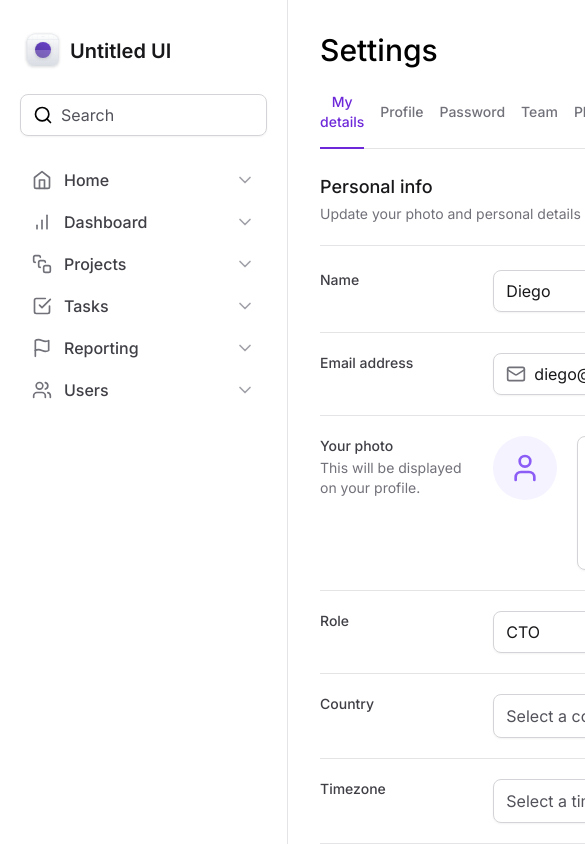
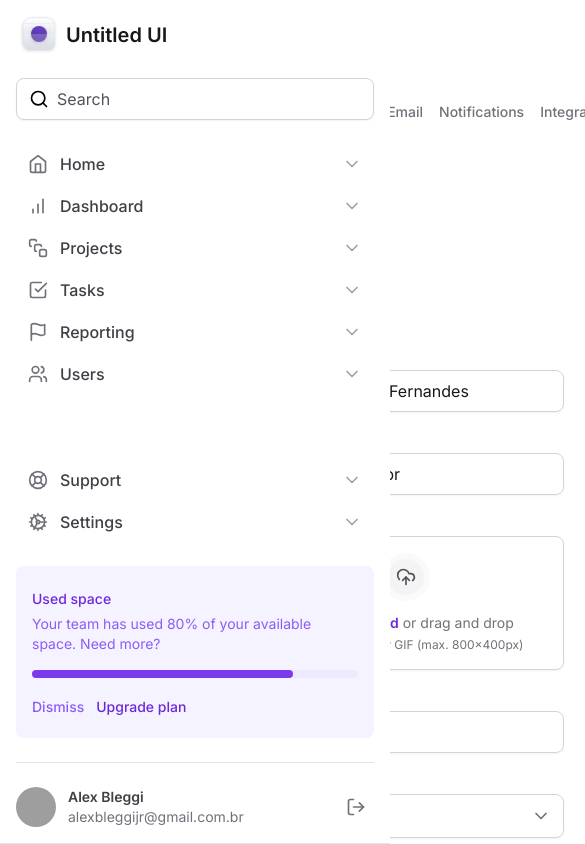
Before and after one commit to alexbleggijr/rocketseat-course-tailwind-diego-fernandes, a Next.js app: page / in a window 390 px wide. Shown: the top 844 px of the page, 585 px wide, since content can reach past the window. Built offline with nearby package versions, Linux system fonts and the light colour scheme; grey boxes are pictures that could not be loaded.

Commit message:
responsividade da Sidebar

```diff
--- a/src/components/Sidebar/index.tsx
+++ b/src/components/Sidebar/index.tsx
@@ -17,7 +17,7 @@
 
 export function Sidebar() {
   return (
-    <aside className="flex flex-col gap-6 border-r border-zinc-200 px-5 py-8">
+    <aside className="fixed bottom-0 left-0 right-0 top-0 z-20 flex flex-col gap-6 border-b border-zinc-200 bg-white p-4 lg:relative lg:right-auto lg:w-80 lg:border-r lg:px-5 lg:py-8">
       <Logo />
 
       <Input.Root>
```
